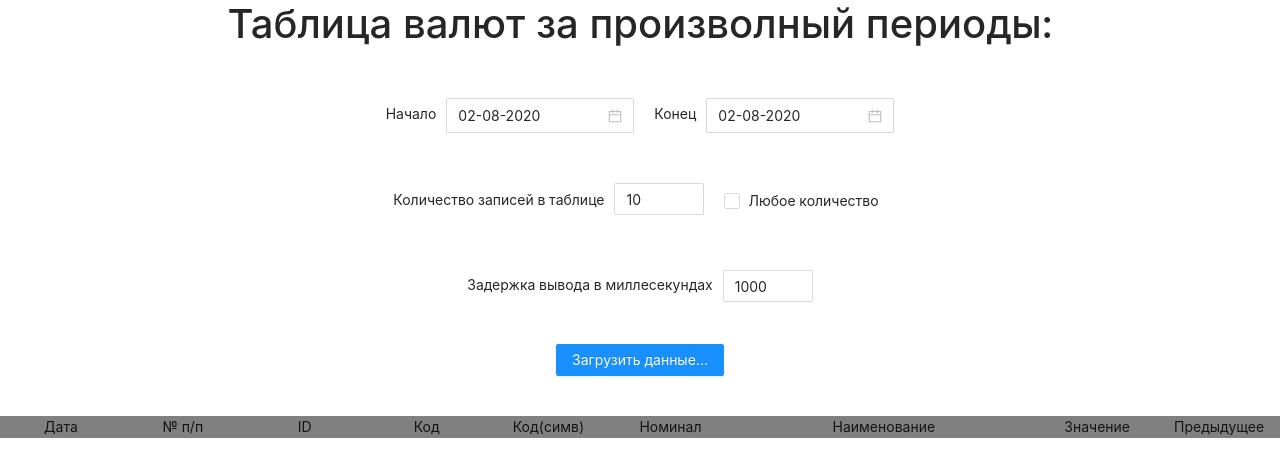
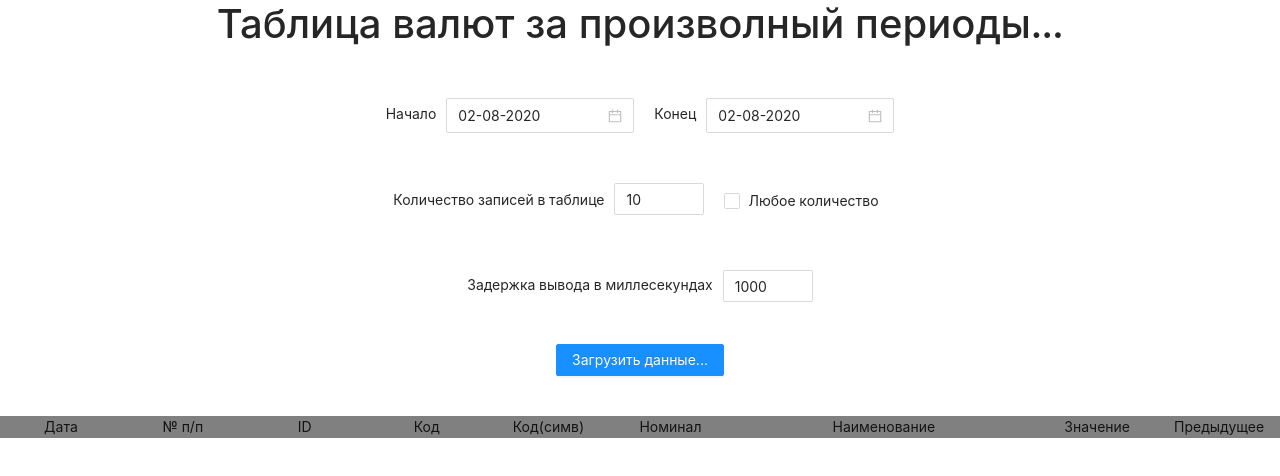
Before and after one commit to EvgeniyBorisovish/online-valutes-table, a React (Create React App) app: page / in a window 1280 px wide. Shown: the top 476 px of the page. Built offline with nearby package versions, Linux system fonts and the light colour scheme.

Commit message:
everything

```diff
--- a/src/header/Header.js
+++ b/src/header/Header.js
@@ -136,7 +136,7 @@ export default function Header() {
 
 
     return(<>
-            <h1 style={{textAlign:"center"}}>Таблица валют за произволный периоды:</h1>
+            <h1 style={{textAlign:"center"}}>Таблица валют за произволный периоды...</h1>
             <DatesArrond/>
             <InputsValues/>
             <Error_messages/>
```
